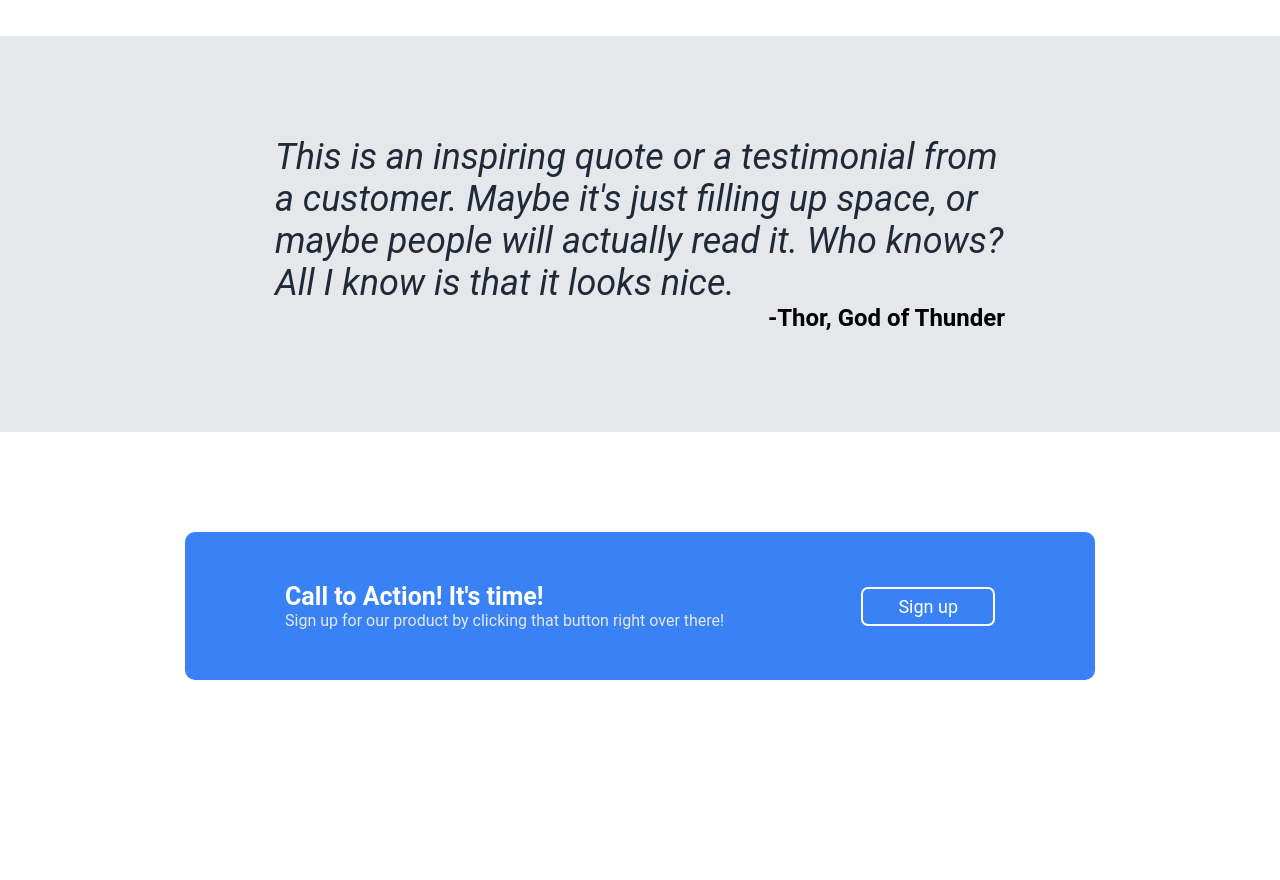
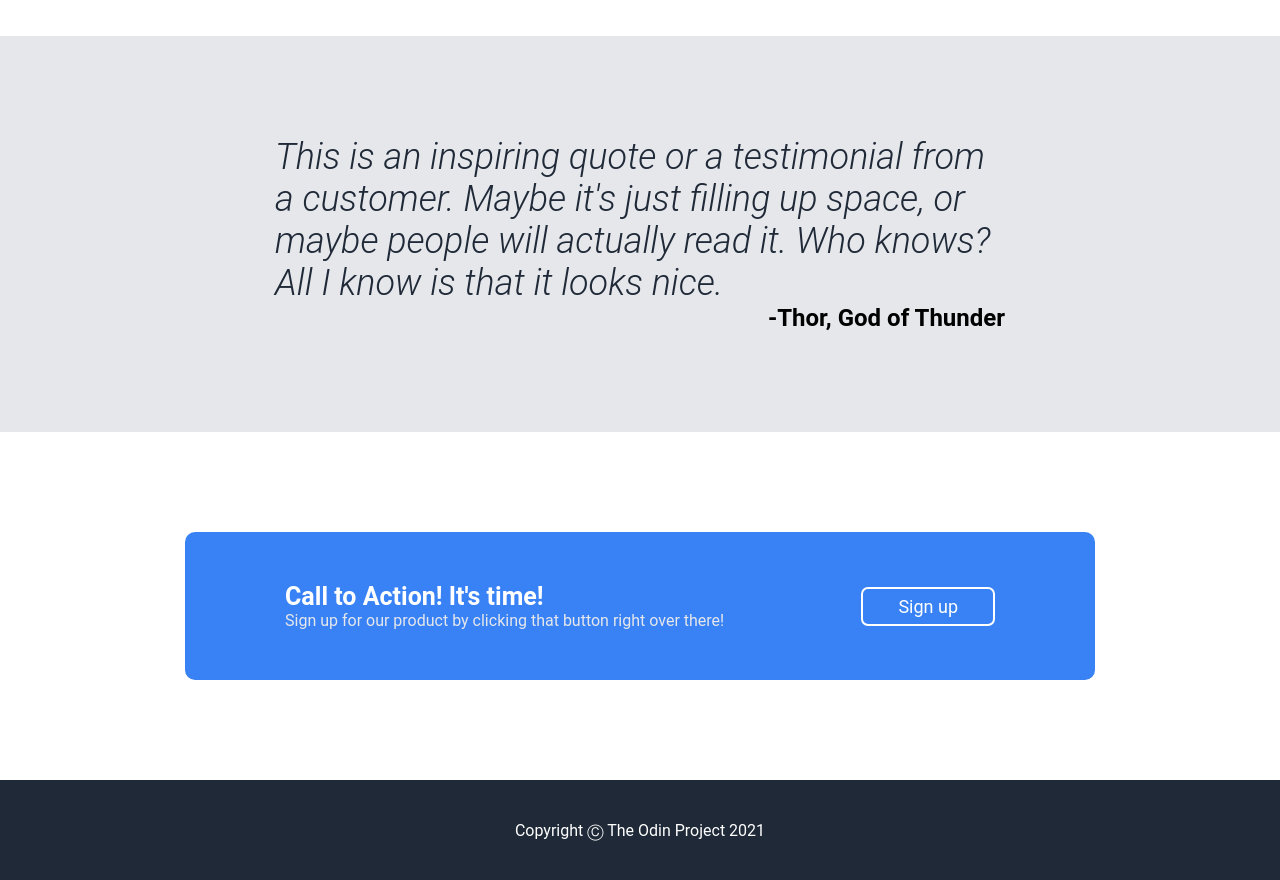
Before and after one commit to ThangNguyen157/Landing-Page, a plain HTML site: page index.html in a window 1280 px wide. Shown: the part 980-1860 px from the top of the page. Before the commit the page ends 1760 px from the top, so only its background shows below. Drawn offline with Linux system fonts and the light colour scheme.

Commit message:
Add a footer to the webpage

```diff
--- a/index.html
+++ b/index.html
@@ -18,8 +18,8 @@
             <div class="hero">
                 <div class="heroText">
                     <div class="heroMainText">This website is awesome</div>
-                    <div class="heroSubtext">This website has some text that goes here under the main title. It's a smaller font, and the color is lower contrast</div>
-                    <a class="button">Sign up</a>
+                    <div class="heroSubtext">This website has some subtext that goes here under the main title. It's a smaller font, and the color is lower contrast</div>
+                    <a href ="" class="button">Sign up</a>
                 </div>
                 <div class="heroImage">This is a placeholder for an image</div>
             </div>
@@ -55,8 +55,12 @@
                     <div class="calltext1">Call to Action! It's time!</div>
                     <div class="calltext2">Sign up for our product by clicking that button right over there!</div>
                 </div>
-                <div class="buttoncont"><div class="button2">Sign up</div><div>
+                <div class="buttoncont"><a class="button2" href="">Sign up</a></div>
             </div>
         </div>
+        <div class="footer">
+            Copyright Ⓒ The Odin Project 2021
+        </div>
+
     </body>
 </html>
--- a/style.css
+++ b/style.css
@@ -121,6 +121,7 @@ body {
     font-style: italic;
     color: #1F2937;
     margin: 0;
+    font-weight: 300;
 }
 
 .author {
@@ -172,5 +173,14 @@ body {
 }
 
 .call {
-    padding: 100px 185px;
+    margin: 100px 185px;
 }
+
+.footer {
+    background-color: #1F2937;
+    color: white;
+    height: 100px;
+    display: flex;
+    justify-content: center;
+    align-items: center;
+}
```
